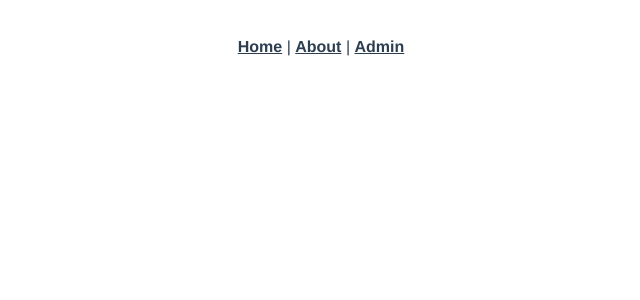
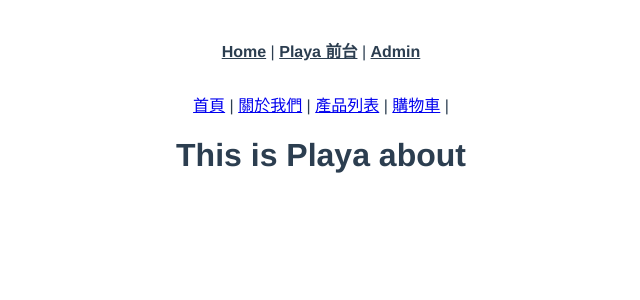
Before and after one commit to yuu-chien/hex-JSLC-w6, a Vue app: page /#/Playa/about in a window 1280 px wide. Shown: the top 300 px of the page, without its empty margins (319-959 px from the left). Built offline with nearby package versions, Linux system fonts and the light colour scheme.

Commit message:
add 前台路由

```diff
--- a/src/App.vue
+++ b/src/App.vue
@@ -2,7 +2,7 @@
   <div id="app">
     <div id="nav">
       <router-link to="/">Home</router-link> |
-      <router-link to="/about">About</router-link> |
+      <router-link to="/Playa">Playa 前台</router-link> |
       <router-link to="/admin">Admin</router-link>
     </div>
     <router-view/>
--- a/src/router/index.js
+++ b/src/router/index.js
@@ -11,12 +11,31 @@ const routes = [
     component: Home,
   },
   {
-    path: '/about',
-    name: 'About',
-    // route level code-splitting
-    // this generates a separate chunk (about.[hash].js) for this route
-    // which is lazy-loaded when the route is visited.
-    component: () => import(/* webpackChunkName: "about" */ '../views/About.vue'),
+    path: '/Playa',
+    name: 'Playa',
+    component: () => import('../views/Frontend/Playa.vue'),
+    children: [
+      {
+        path: 'index',
+        name: 'Playa-index',
+        component: () => import('../views/Frontend/Playa-index.vue'),
+      },
+      {
+        path: 'about',
+        name: 'Playa-about',
+        component: () => import('../views/Frontend/Playa-about.vue'),
+      },
+      {
+        path: 'products',
+        name: 'Playa-products',
+        component: () => import('../views/Frontend/Playa-products.vue'),
+      },
+      {
+        path: 'cart',
+        name: 'Playa-cart',
+        component: () => import('../views/Frontend/Playa-cart.vue'),
+      },
+    ],
   },
   {
     path: '/admin',
--- a/src/views/About.vue
+++ b/src/views/Frontend/Playa-about.vue
@@ -1,5 +1,5 @@
 <template>
   <div class="about">
-    <h1>This is an about page</h1>
+    <h1>This is Playa about</h1>
   </div>
 </template>
--- /dev/null
+++ b/src/views/Frontend/Playa-cart.vue
@@ -0,0 +1,5 @@
+<template>
+  <div>
+    <h1>This is Playa cart</h1>
+  </div>
+</template>
--- /dev/null
+++ b/src/views/Frontend/Playa-index.vue
@@ -0,0 +1,5 @@
+<template>
+  <div>
+    <h2>Front index</h2>
+  </div>
+</template>
--- /dev/null
+++ b/src/views/Frontend/Playa-products.vue
@@ -0,0 +1,5 @@
+<template>
+  <div>
+    <h1>This is Playa products</h1>
+  </div>
+</template>
--- /dev/null
+++ b/src/views/Frontend/Playa.vue
@@ -0,0 +1,9 @@
+<template>
+  <div class="">
+    <router-link to="./Playa/index">首頁</router-link> |
+    <router-link to="./Playa/about">關於我們</router-link> |
+    <router-link to="./Playa/products">產品列表</router-link> |
+    <router-link to="./Playa/cart">購物車</router-link> |
+  <router-view/>
+  </div>
+</template>
```
